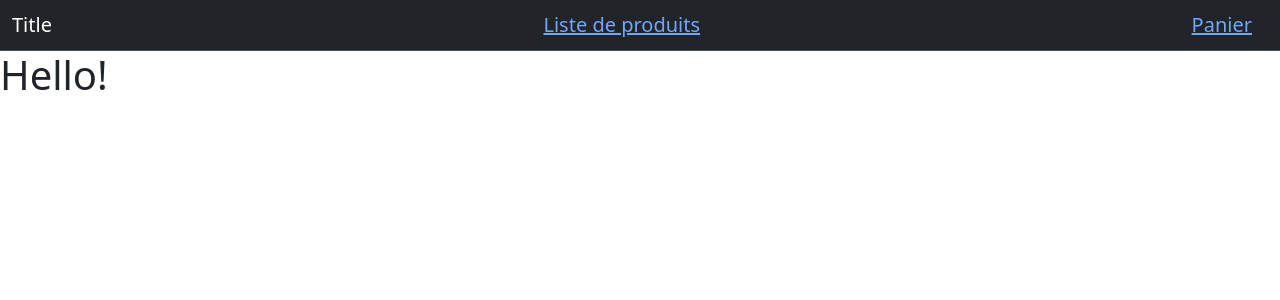
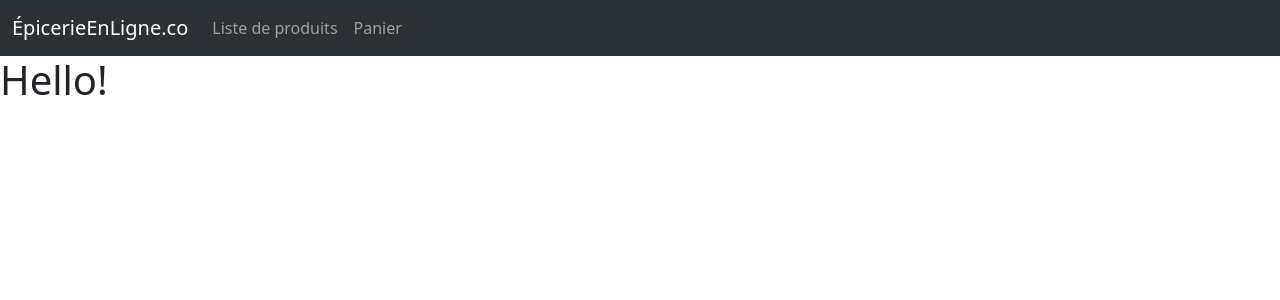
Before and after one commit to Ludovic-Potvin/8INF349_projet_web, a Flask app: page / in a window 1280 px wide. Shown: the top 300 px of the page. Run offline with Flask 3, Linux system fonts and the light colour scheme.

Commit message:
BETTER NAVBAR

```diff
--- a/app/templates/layout.html
+++ b/app/templates/layout.html
@@ -5,13 +5,21 @@
     <title>{% block title %}{% endblock %}</title>
 </head>
 <body>
-    <nav class="navbar bg-dark border-bottom border-body" data-bs-theme="dark">
+    <nav class="navbar navbar-expand-lg bg-body-tertiary" data-bs-theme="dark">
         <div class="container-fluid">
-          <span class="navbar-brand mb-0 h1">Title</span>
-          <span class="navbar-brand mb-0 h1"><a href="/page/products">Liste de produits</a></span>
-          <span class="navbar-brand mb-0 h1"><a href="/page/panier">Panier</a></span>
+          <a class="navbar-brand" href="#">ÉpicerieEnLigne.co</a>
+          <div class="collapse navbar-collapse" id="navbarNav">
+            <ul class="navbar-nav">
+              <li class="nav-item active">
+                <a class="nav-link" href="/page/products">Liste de produits</a>
+              </li>
+              <li class="nav-item">
+                <a class="nav-link" href="/page/panier">Panier</a>
+              </li>
+            </ul>
+          </div>
         </div>
-    </nav>
+      </nav>
     <div id="content">{% block content %}{% endblock %}</div>
 </body>
 </html>
```
